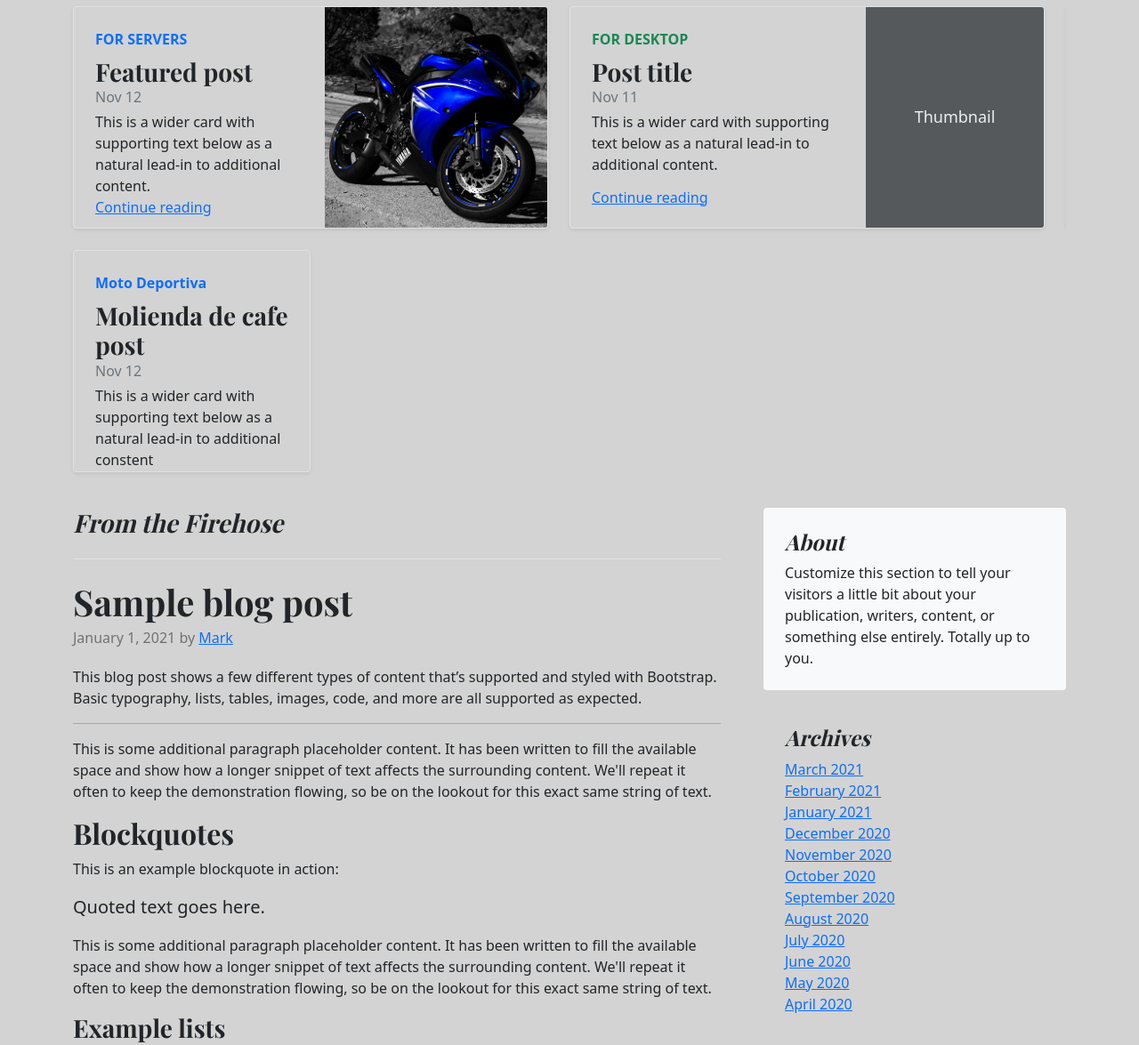
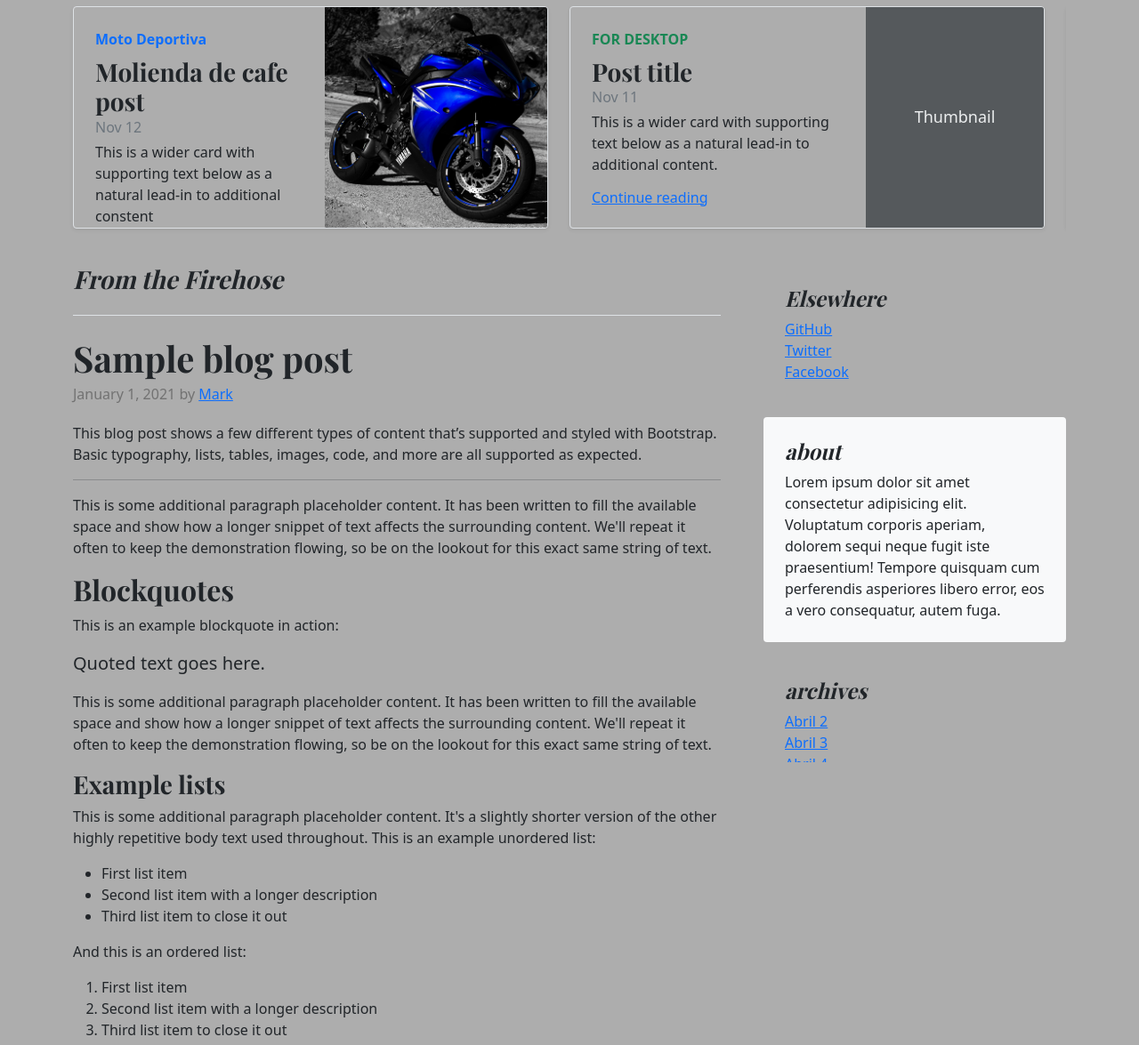
Before and after one commit to JuanDiegoQuinteroCampus/MyBlog, a plain HTML site: page index.html in a window 1280 px wide. Shown: the part 900-2075 px from the top of the page at 89% size. Drawn offline with nearby package versions, Linux system fonts and the light colour scheme.

Commit message:
feat: :construction: myAdside
Se le añadio una estructura de JavaScript  sobre myAside.js; ademas de un intercambio de imagenes

```diff
--- /dev/null
+++ b/components/myAside.js
@@ -0,0 +1,59 @@
+export default {
+  nav:[
+    {
+        title:"about",
+        paragranph:"Lorem ipsum dolor sit amet consectetur adipisicing elit. Voluptatum corporis aperiam, dolorem sequi neque fugit iste praesentium! Tempore quisquam cum perferendis asperiores libero error, eos a vero consequatur, autem fuga.",
+    },
+    {
+        title:"archives",
+        link:[
+            {
+                name:"Abril 2",
+                href:"#",
+            },
+            {
+                name:"Abril 3",
+                href:"#",
+            },
+            {
+                name:"Abril 4",
+                href:"#",
+            },
+            {
+                name:"Abril 5",
+                href:"#",
+            }
+        ]
+    }
+  ],
+
+  showAdside(){
+
+    const data = this.nav.map((val, id) => {
+        return (
+            (val.link)
+                ? this.list(val)
+                : this.cards(val)
+        );
+    });
+    document.querySelector("#nav").insertAdjacentHTML("beforeend", data.join(""))
+  },
+  cards(p1){
+    return `
+    <div class="p-4 mb-3 bg-light rounded ">
+            <h4 class="fst-italic">${p1.title}</h4>
+            <p class="mb-0">${p1.paragranph}</p>
+          </div>` ;
+  },
+  list(p1){
+    return `
+    <div class="p-4">
+            <h4 class="fst-italic">${p1.title}</h4>
+            <ol class="list-unstyled mb-0">
+              ${p1.link.map((val,id) => `<li><a href="${val.href}">${val.name}</a></li>`).join("")}
+
+            </ol>
+          </div>
+    `
+  }
+}
--- a/components/mypost.js
+++ b/components/mypost.js
@@ -1,5 +1,5 @@
 export default {
-    post: [
+    post1: [
         {
             article: "Moto Deportiva",
             title: "Molienda de cafe post",
@@ -12,10 +12,24 @@ export default {
             image: "/img/post1.png"
         }
     ],
+
+    post2: [
+        {
+            article: "FirstMotorbike",
+            title: "La Primera Moto",
+            date: "Nov 12",
+            paragraph: `This is a wider card with supporting text below as a natural lead-in to additional constent`,
+            btn:{
+                name: "Continue reading",
+                href: "#"
+            },
+            image: "/img/post1.png"
+        }
+    ],
     showPost(){
-        this.post.forEach((val,id)=>{
-            document.querySelector("#mypost").insertAdjacentHTML("beforeend", `
-            <div class="col-md-6">
+        this.post1.forEach((val,id)=>{
+            document.querySelector("#mypost1").insertAdjacentHTML("beforeend", `
+
             <div class="row g-0 border rounded overflow-hidden flex-md-row mb-4 shadow-sm h-md-250 position-relative" id="cards">
                 <div class="col p-4 d-flex flex-column position-static">
                 <strong class="d-inline-block mb-2 text-primary">${val.article}</strong>
@@ -28,8 +42,11 @@ export default {
                 <img src="${val.image}" class="responsiveImg">
             </div>
             </div>
-            </div>
+
             `);
         })
     }
 }
+
+/*
+recordarr seguir con los post */
--- a/css/blog.css
+++ b/css/blog.css
@@ -1,6 +1,6 @@
 /* stylelint-disable selector-list-comma-newline-after */
 body{
-  background-color: lightgrey;
+  background-color: rgb(173, 173, 173);
 }
 .bd-placeholder-img {
   font-size: 1.125rem;
--- a/index.html
+++ b/index.html
@@ -59,20 +59,8 @@
     <div  class="row mb-2">
       <!-- estamos aquiiiiiiiiiiiiiiiii -->
       <div class="row mb-2 d-flex flex-row flex-nowrap overflow-auto ">
-        <div class="col-md-6 "  id="mypost">
-          <div class="row g-0 border rounded overflow-hidden flex-md-row mb-4 shadow-sm h-md-250 position-relative" id="cards">
-            <div class="col p-4 d-flex flex-column position-static">
-              <strong class="d-inline-block mb-2 text-primary">FOR SERVERS</strong>
-              <h3 class="mb-0">Featured post</h3>
-              <div class="mb-1 text-muted">Nov 12</div>
-              <p class="card-text mb-auto">This is a wider card with supporting text below as a natural lead-in to
-                additional content.</p>
-              <a href="#" class="stretched-link">Continue reading</a>
-            </div>
-            <div class="col-auto d-none d-lg-block">
-              <img src="img/post1.png" class="responsiveImg">
-            </div>
-          </div>
+        <div class="col-md-6 "  id="mypost1">
+
         </div>
         <div class="col-md-6">
           <div class="row g-0 border rounded overflow-hidden flex-md-row mb-4 shadow-sm h-md-250 position-relative">
@@ -295,31 +283,11 @@
 
       </div>
 
-      <div class="col-md-4">
-        <div class="position-sticky" style="top: 2rem;">
-          <div class="p-4 mb-3 bg-light rounded">
-            <h4 class="fst-italic">About</h4>
-            <p class="mb-0">Customize this section to tell your visitors a little bit about your publication, writers,
-              content, or something else entirely. Totally up to you.</p>
-          </div>
+      <div class="col-md-4" >
+        <div id="nav" class="position-sticky overflow-auto h-5" style="top: 2rem; height: 70vh;">
 
-          <div class="p-4">
-            <h4 class="fst-italic">Archives</h4>
-            <ol class="list-unstyled mb-0">
-              <li><a href="#">March 2021</a></li>
-              <li><a href="#">February 2021</a></li>
-              <li><a href="#">January 2021</a></li>
-              <li><a href="#">December 2020</a></li>
-              <li><a href="#">November 2020</a></li>
-              <li><a href="#">October 2020</a></li>
-              <li><a href="#">September 2020</a></li>
-              <li><a href="#">August 2020</a></li>
-              <li><a href="#">July 2020</a></li>
-              <li><a href="#">June 2020</a></li>
-              <li><a href="#">May 2020</a></li>
-              <li><a href="#">April 2020</a></li>
-            </ol>
-          </div>
+
+
 
           <div class="p-4">
             <h4 class="fst-italic">Elsewhere</h4>
--- a/main.js
+++ b/main.js
@@ -1,6 +1,7 @@
 import myheader from "./components/myheader.js";
 import mybanner from "./components/mybanner.js";
 import mypost from "./components/mypost.js";
+import myAside from "./components/myAside.js";
 
 myheader.listTitle();
 myheader.listarcompany();
@@ -9,3 +10,5 @@ mybanner.showImage();
 mybanner.showSectionBanner();
 
 mypost.showPost();
+
+myAside.showAdside();
```
Also changed, not shown: img/fondo.jpeg (added), img/fondo.png (deleted), img/fondo2.jpg (added), img/fondoo.png (deleted), img/rojo.jpg (deleted), img/transparente.png (deleted), img/x.jpg (deleted), img/xd.jpg (deleted), img/xxx.jpg (deleted), img/ya.jpg (deleted), 1 other file.
